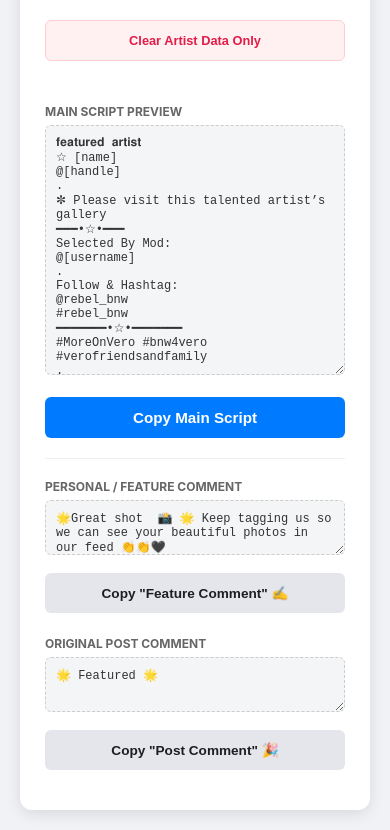
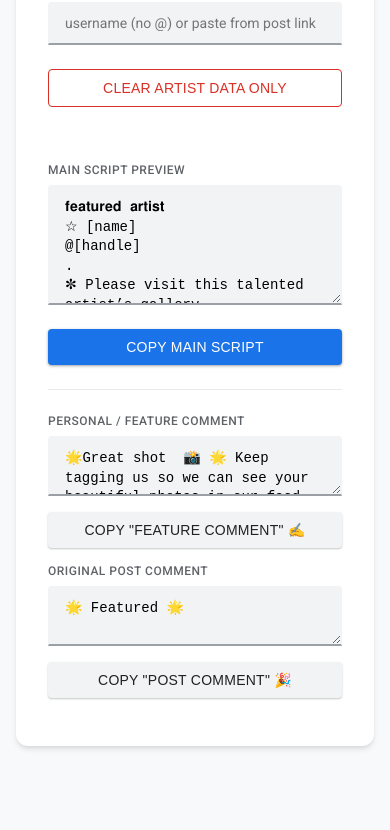
Before and after one commit to pesstoss/Rebel-Scripts, a plain HTML site: page index.html in a window 390 px wide. Shown: the part 492-1322 px from the top of the page. After the commit the page ends 1254 px from the top, so only its background shows below. Drawn offline with Linux system fonts and the light colour scheme.

Commit message:
Refactor CSS for Material Design and responsiveness
Updated styles to use Material Design principles, improved layout and responsiveness.

```diff
--- a/index.html
+++ b/index.html
@@ -13,104 +13,159 @@
     <meta name="theme-color" content="#f0f2f5">
 
 <style>
+        /* Import Material Font */
+        @import url('https://fonts.googleapis.com/css2?family=Roboto:wght@400;500&display=swap');
+
         body {
-            font-family: -apple-system, system-ui, sans-serif;
-            padding: 20px;
-            max-width: 96%; /* Stretches across almost the whole monitor */
+            font-family: 'Roboto', sans-serif;
+            padding: 16px;
+            max-width: 100%;
             margin: auto;
-            background: #f0f2f5;
+            background: #f8f9fa;
+            color: #202124;
         }
+
+        /* Limit width to 75% only on desktop */
+        @media (min-width: 768px) {
+            body { max-width: 75%; padding: 32px; }
+        }
+
         .card {
-            background: white;
-            padding: 25px;
+            background: #ffffff;
+            padding: 32px;
             border-radius: 12px;
-            box-shadow: 0 4px 15px rgba(0,0,0,0.1);
+            box-shadow: 0 4px 6px -1px rgba(0, 0, 0, 0.1), 0 2px 4px -1px rgba(0, 0, 0, 0.06);
         }
+
         h2 {
             margin-top: 0;
-            font-size: 1.3rem;
-            color: #333;
+            font-size: 1.5rem;
+            font-weight: 500;
+            color: #202124;
             text-align: center;
-            border-bottom: 1px solid #eee;
-            padding-bottom: 12px;
-            margin-bottom: 20px;
+            margin-bottom: 24px;
         }
+
         .label {
-            font-weight: bold;
+            font-weight: 500;
             font-size: 0.75rem;
-            color: #666;
+            color: #5f6368;
             text-transform: uppercase;
-            margin-top: 8px;
+            letter-spacing: 0.5px;
+            margin-top: 12px;
+            margin-bottom: 4px;
             display: block;
         }
 
-        input, select {
+        /* Material Inputs & Textareas */
+        input, select, .preview-box {
             width: 100%;
-            padding: 10px;
-            margin: 6px 0 12px 0;
-            border: 1px solid #ddd;
-            border-radius: 6px;
+            padding: 12px 16px;
+            margin: 4px 0 12px 0;
+            background: #f1f3f4;
+            border: 1px solid transparent;
+            border-bottom: 2px solid #9aa0a6;
+            border-radius: 4px 4px 0 0;
             box-sizing: border-box;
             font-size: 14px;
+            font-family: inherit;
+            transition: all 0.2s ease;
         }
-        input:focus, select:focus { border-color: #007bff; outline: none; }
 
+        .preview-box {
+            font-family: 'Courier New', Courier, monospace;
+            resize: vertical;
+            height: 120px;
+            line-height: 1.4;
+        }
+
+        .preview-box.small {
+            height: 60px;
+        }
+
+        /* Material Focus State */
+        input:focus, select:focus, .preview-box:focus {
+            background: #e8f0fe;
+            border-bottom: 2px solid #1a73e8;
+            outline: none;
+        }
+
+        /* Material Buttons */
         button {
             border: none;
-            padding: 12px;
-            border-radius: 6px;
+            padding: 10px 24px;
+            border-radius: 4px;
             cursor: pointer;
-            font-weight: bold;
-            transition: 0.2s;
+            font-weight: 500;
+            font-size: 0.875rem;
+            letter-spacing: 0.25px;
+            text-transform: uppercase;
+            transition: background 0.2s, box-shadow 0.2s;
             width: 100%;
-            font-size: 0.95rem;
-        }
-        .btn-main { background: #007bff; color: white; margin-top: 8px; }
-        .btn-clear { background: #fff1f2; color: #e11d48; margin: 10px 0 15px 0; font-size: 0.8rem; border: 1px solid #fecdd3; }
-        .btn-alt { background: #e4e6eb; color: #1c1e21; font-size: 0.85rem; margin-top: 4px; margin-bottom: 15px; }
-
-        .success { background: #22c55e !important; color: white !important; }
-        hr { border: 0; border-top: 1px solid #eee; margin: 20px 0; }
-
-        .preview-box {
-            width: 100%;
-            height: 250px;
-            padding: 10px;
-            margin: 6px 0 10px 0;
-            background: #f4f5f7;
-            border: 1px dashed #ccc;
-            border-radius: 6px;
-            box-sizing: border-box;
-            font-size: 12px;
-            font-family: monospace;
-            color: #333;
-            resize: vertical;
-        }
-        .preview-box.small {
-            height: 55px;
+            display: flex;
+            justify-content: center;
+            align-items: center;
         }
 
-        /* Responsive Grid */
+        /* Primary Button */
+        .btn-main {
+            background: #1a73e8;
+            color: white;
+            margin-top: 8px;
+            box-shadow: 0 1px 2px 0 rgba(60,64,67,0.3), 0 1px 3px 1px rgba(60,64,67,0.15);
+        }
+        .btn-main:hover {
+            background: #1557b0;
+            box-shadow: 0 1px 3px 0 rgba(60,64,67,0.3), 0 4px 8px 3px rgba(60,64,67,0.15);
+        }
+
+        /* Outlined Button (Clear) */
+        .btn-clear {
+            background: transparent;
+            color: #d93025;
+            border: 1px solid #d93025;
+            margin: 12px 0 20px 0;
+        }
+        .btn-clear:hover {
+            background: rgba(217, 48, 37, 0.04);
+        }
+
+        /* Secondary Button */
+        .btn-alt {
+            background: #f1f3f4;
+            color: #202124;
+            margin-bottom: 16px;
+            box-shadow: 0 1px 2px 0 rgba(60,64,67,0.3);
+        }
+        .btn-alt:hover {
+            background: #e8eaed;
+            box-shadow: 0 1px 3px 0 rgba(60,64,67,0.3), 0 4px 8px 3px rgba(60,64,67,0.15);
+        }
+
+        .success {
+            background: #1e8e3e !important;
+            color: white !important;
+            border-color: transparent !important;
+        }
+
+        hr { border: 0; border-top: 1px solid #e8eaed; margin: 24px 0; }
+
+        /* Responsive Layout */
         .layout-grid {
             display: grid;
             grid-template-columns: 1fr;
-            gap: 20px;
+            gap: 24px;
         }
 
         @media (min-width: 768px) {
             .layout-grid {
-                /* Left column stays 400px wide, right column takes the rest */
-                grid-template-columns: 400px 1fr;
-                gap: 40px;
+                /* Left column is fixed at 320px, right column fills the rest */
+                grid-template-columns: 320px 1fr;
+                gap: 48px;
                 align-items: start;
             }
-            .preview-box {
-                height: 550px; /* Makes the main script box much taller on desktop */
-                font-size: 13px;
-            }
-            .preview-box.small {
-                height: 65px;
-            }
+            .preview-box { height: 350px; }
+            .preview-box.small { height: 70px; }
         }
     </style>
 </head>
```
